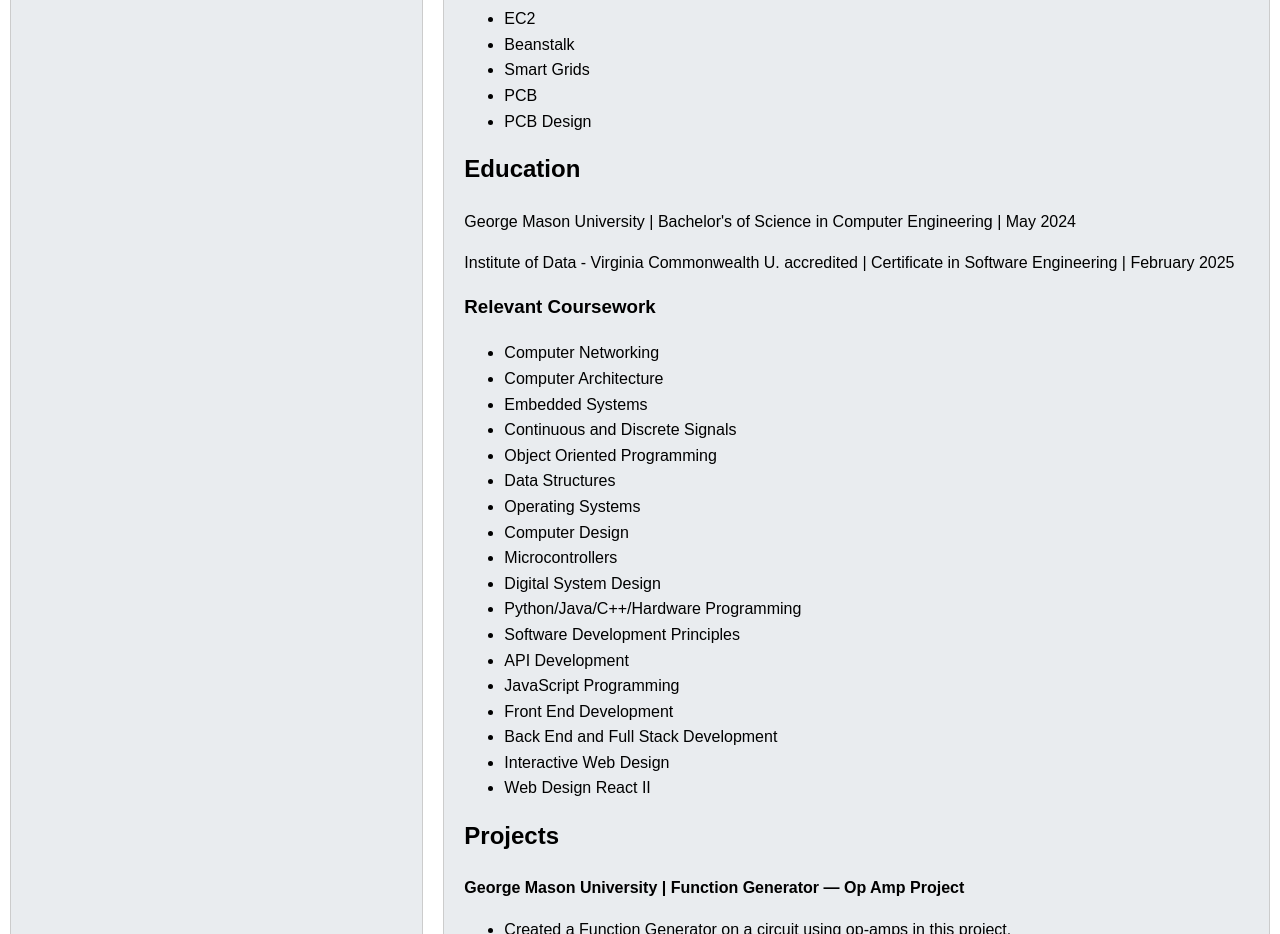
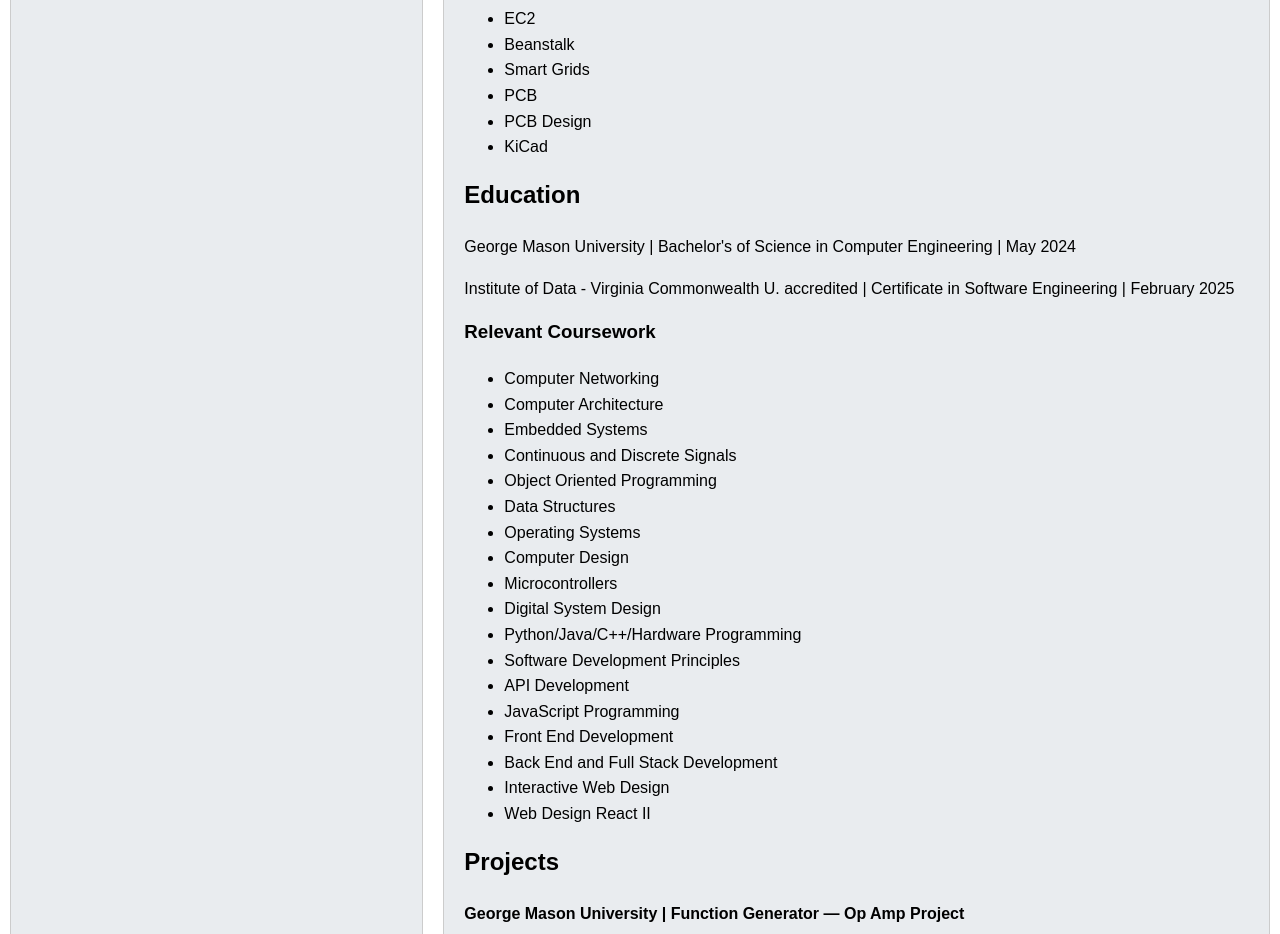
Before and after one commit to GeraldANkansah/GeraldANkansah.github.io, a plain HTML site: page index.html in a window 1280 px wide. Shown: the part 820-1754 px from the top of the page. Drawn offline with Linux system fonts and the light colour scheme.

Commit message:
KiCad Stuff

```diff
--- a/index.html
+++ b/index.html
@@ -79,6 +79,7 @@
           <li>Smart Grids</li>
           <li>PCB</li>
           <li>PCB Design</li>
+          <li>KiCad</li>
 
         </ul>
 
```
